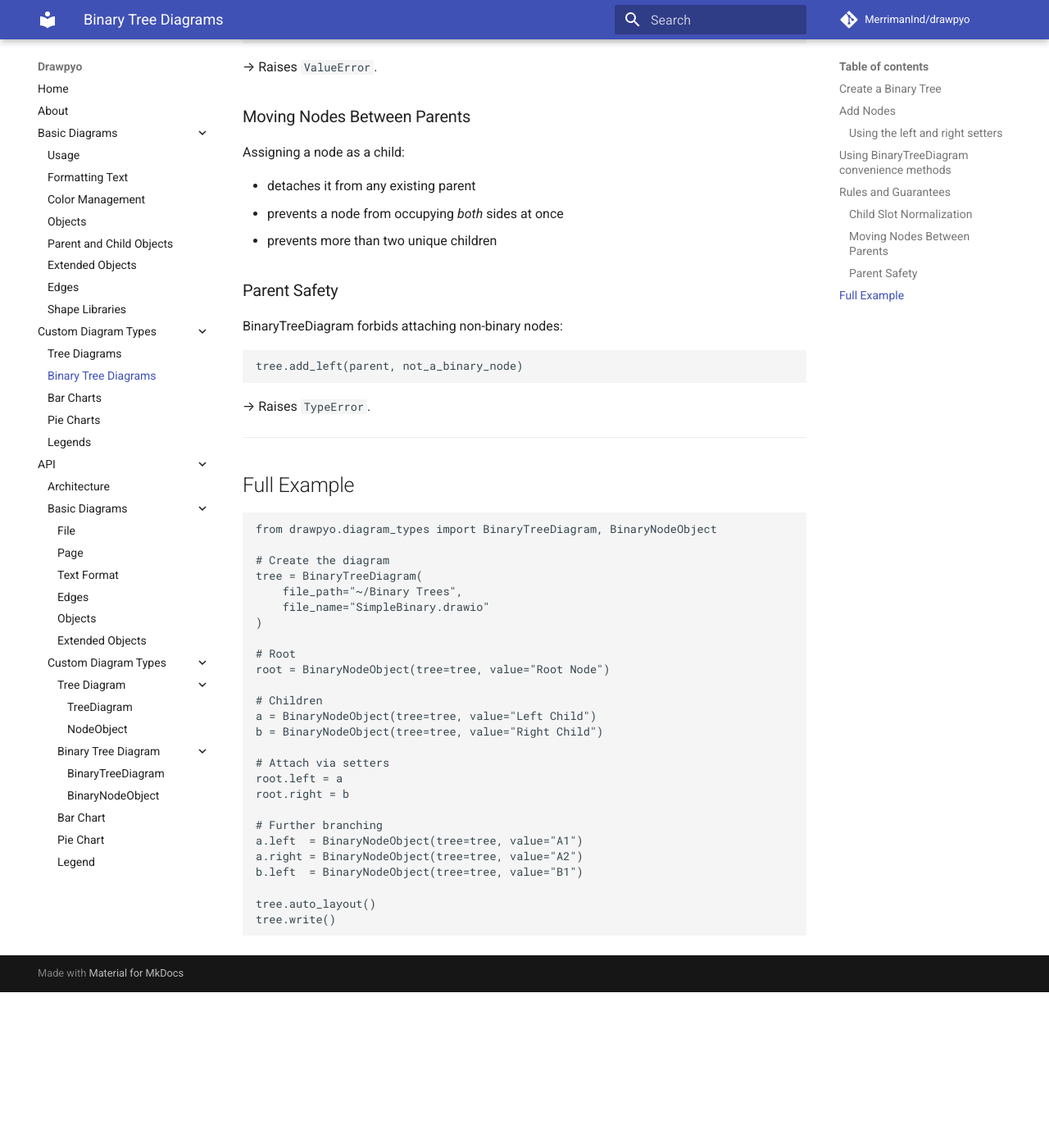
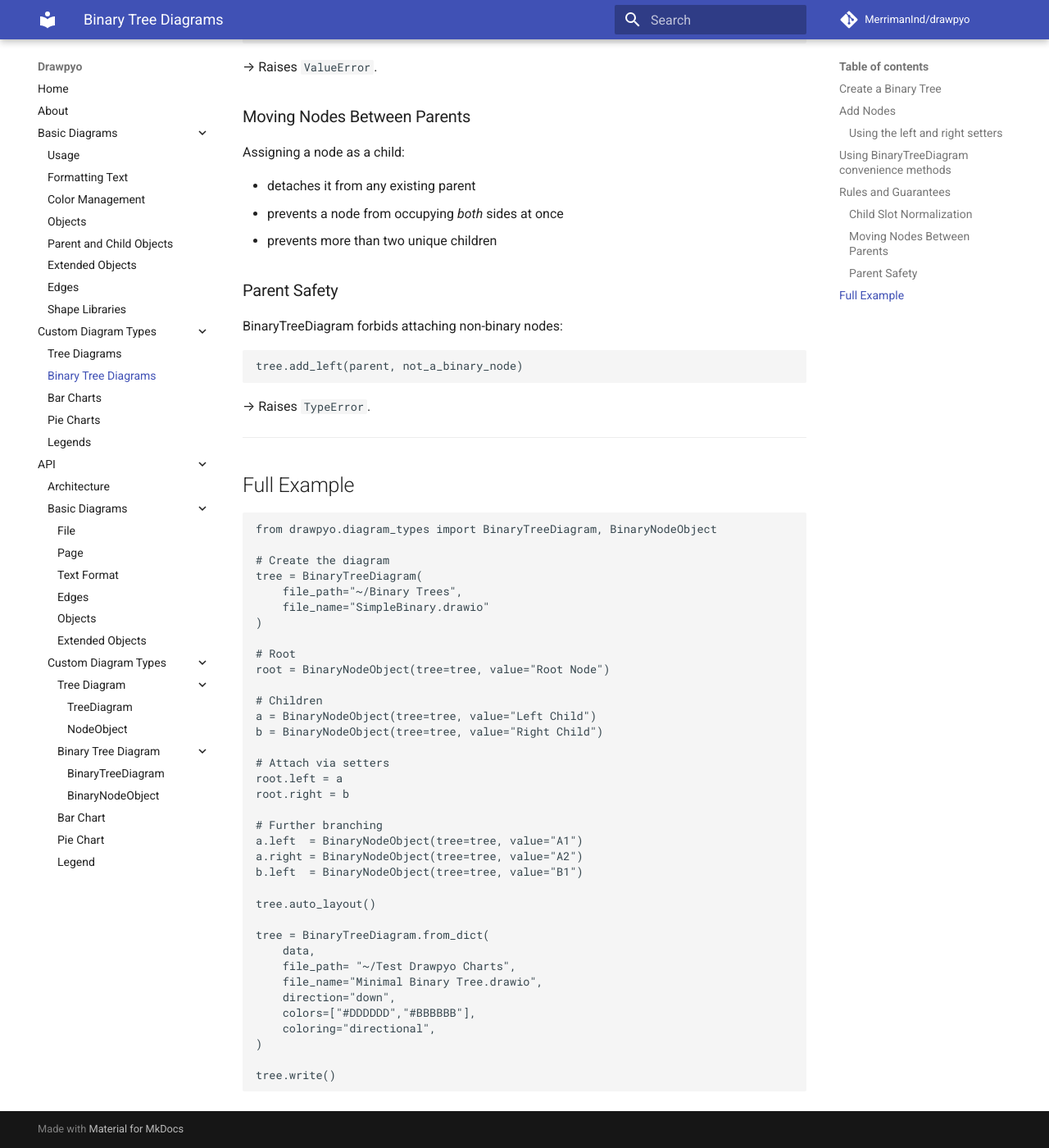
Before and after one commit to MerrimanInd/drawpyo, an MkDocs documentation site: the page built from docs/diagram_types/binary_tree_diagrams.md, in a window 1280 px wide and 1400 px high, scrolled down 2683 px. Shown: the whole window at 82% size. Built offline with MkDocs 1.6.1 and Material for MkDocs 9.7.7, drawn with Linux system fonts in a browser that asks for light colours; comment, search, counter and statistics services are not loaded; before the commit the page ends 3893 px from its top, so only the background shows below that.

Commit message:
Add from_dict() documentation to Binary_tree_diagrams.md

````diff
--- a/docs/diagram_types/binary_tree_diagrams.md
+++ b/docs/diagram_types/binary_tree_diagrams.md
@@ -166,5 +166,15 @@
 b.left  = BinaryNodeObject(tree=tree, value="B1")
 
 tree.auto_layout()
+
+tree = BinaryTreeDiagram.from_dict(
+    data,
+    file_path= "~/Test Drawpyo Charts",
+    file_name="Minimal Binary Tree.drawio",
+    direction="down",
+    colors=["#DDDDDD","#BBBBBB"],
+    coloring="directional",
+)
+
 tree.write()
 ```
````
